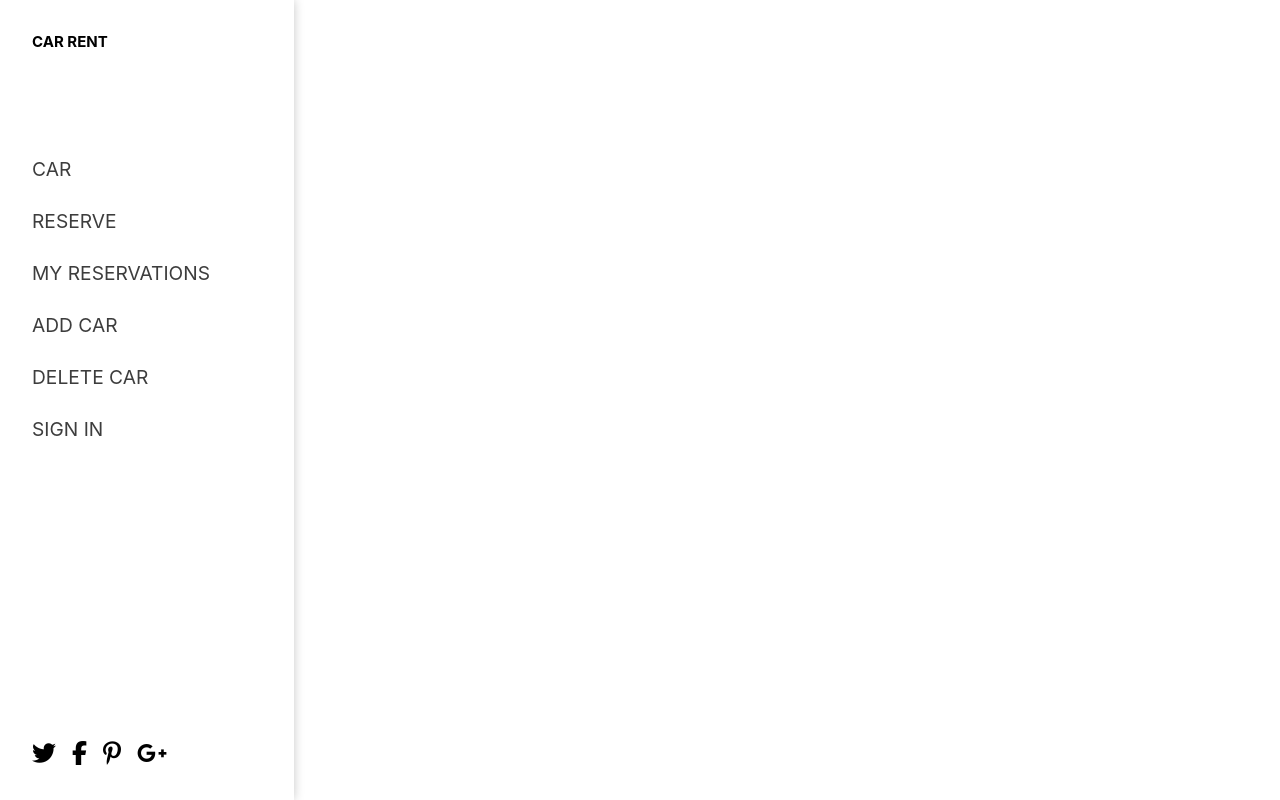
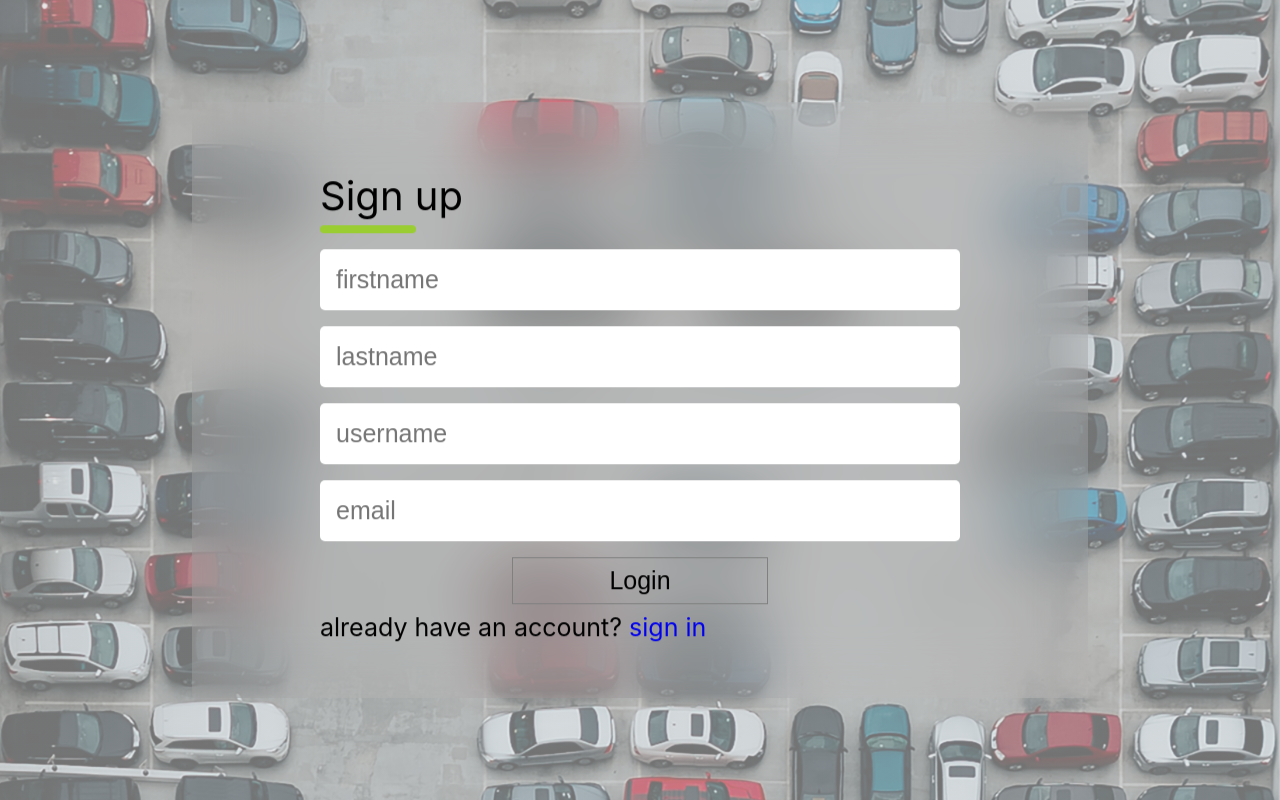
Before and after one commit to Tobby8629/Car_rental_frontend, a React (Create React App) app: page /signup in a window 1280 px wide. Built offline with nearby package versions, Linux system fonts and the light colour scheme.

Commit message:
complete the login page

```diff
--- a/src/App.js
+++ b/src/App.js
@@ -7,6 +7,7 @@ import MyReservation from './components/MyReservation';
 import AddCar from './components/AddCar';
 import DeleteCar from './components/DeleteCar';
 import Login from './components/login';
+import Signup from './components/Signup';
 
 function App() {
   return (
@@ -19,6 +20,7 @@ function App() {
         <Route path="add" element={<AddCar />} />
         <Route path="delete" element={<DeleteCar />} />
         <Route path="login" element={<Login />} />
+        <Route path="signup" element={<Signup />} />
       </Routes>
     </div>
   );
--- /dev/null
+++ b/src/components/Signup.jsx
@@ -0,0 +1,26 @@
+import React from 'react';
+import { Link } from 'react-router-dom';
+import './componentsCss/login.css';
+
+function Signup() {
+  return (
+    <div className="form sign">
+      <form>
+        <h2>Sign up</h2>
+        <input type="text" id="firstname" placeholder="firstname" />
+        <input type="text" id="lastname" placeholder="lastname" />
+        <input type="text" id="username" placeholder="username" />
+        <input type="email" id="email" placeholder="email" />
+        <div className="form-btn">
+          <button type="submit">Login</button>
+        </div>
+        <p>
+          already have an account?
+          <Link to="/login"> sign in</Link>
+        </p>
+      </form>
+    </div>
+  );
+}
+
+export default Signup;
--- a/src/components/componentsCss/login.css
+++ b/src/components/componentsCss/login.css
@@ -7,7 +7,6 @@
 }
 
 .form form {
-  height: 40%;
   width: 80%;
   position: absolute;
   top: 50%;
@@ -35,13 +34,6 @@
   bottom: -13px;
 }
 
-.form form div {
-  display: flex;
-  flex-direction: column;
-  margin: 0.5rem 0;
-  margin-top: 2rem;
-}
-
 .form form label {
   font-size: 18px;
 }
@@ -51,6 +43,7 @@
   margin: 0.5rem 0;
   font-size: 18px;
   outline: none;
+  width: 100%;
   border: none;
   border-radius: 5px;
 }
@@ -59,6 +52,18 @@
   width: 40%;
   margin: 0.5rem auto;
 }
+
+.form-btn button:active {
+  background-color: yellowgreen;
+  color: white;
+  border: none;
+}
+
+.form-btn button:hover {
+    background-color: yellowgreen;
+    color: white;
+    border: none;
+  }
 
 .form form button {
   background-color: transparent;
@@ -72,6 +77,7 @@
   font-size: 1.1rem;
   margin: 1.5em 0;
 }
+
 
 @media (min-width: 768px) {
   .form {
@@ -89,7 +95,7 @@
 
   .form h2::after {
     width: 15%;
-    height: 10px;
+    height: 8px;
   }
 
   .form form input,
@@ -98,7 +104,17 @@
     font-size: 25px;
   }
 
+  .form form input {
+    padding: 1rem;
+  }
+
   .form p {
     margin: 0.5rem 0;
   }
+
+  .sign form {
+    width: 70%;
+    padding: 3rem 8rem;
+  }
+
 }
--- a/src/components/componentsCss/navbar.css
+++ b/src/components/componentsCss/navbar.css
@@ -73,11 +73,11 @@
   text-transform: uppercase;
 }
 
-.top a:active {
+.top li:active a {
   color: white;
 }
 
-.top a:hover {
+.top li:hover a {
   color: rgb(255, 254, 254);
 }
 
--- a/src/components/login.jsx
+++ b/src/components/login.jsx
@@ -7,15 +7,13 @@ function Login() {
     <div className="form">
       <form>
         <h2>Sign In</h2>
-        <div>
-          <input type="text" id="username" placeholder="username" />
-        </div>
+        <input type="text" id="username" placeholder="username" />
         <div className="form-btn">
           <button type="submit">Login</button>
         </div>
         <p>
           Don&apos;t have an account?
-          <Link to="car"> sign up</Link>
+          <Link to="/signup"> sign up</Link>
         </p>
       </form>
     </div>
```
